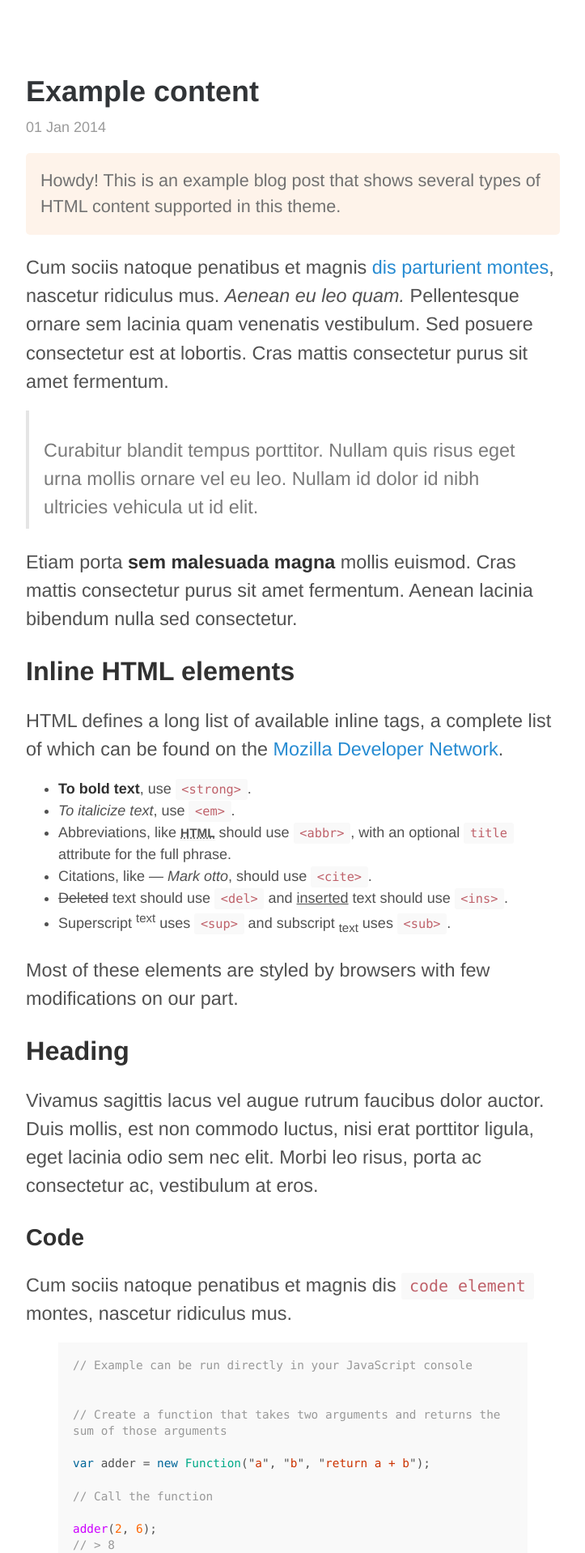
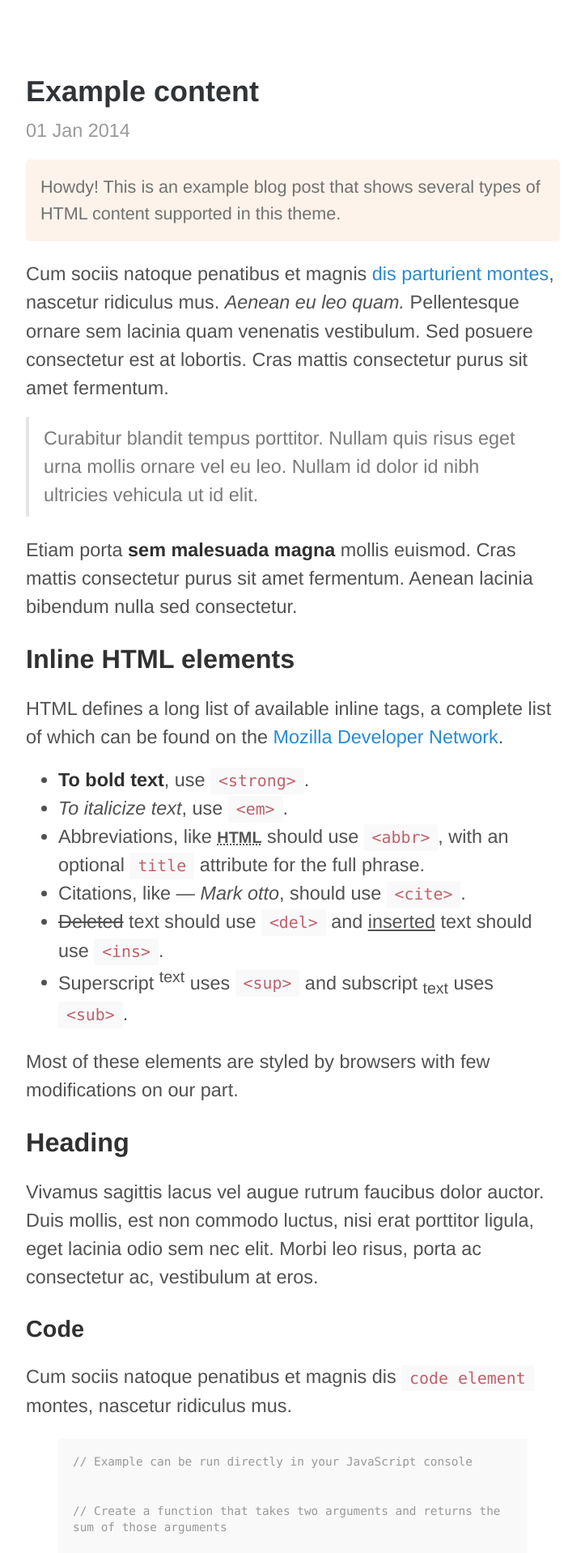
Before and after one commit to BryanSchuetz/culture-namer, a Jekyll site: the page built from index.html, in a window 1280 px wide. Shown: the top 1918 px of the page at 81% size, without its empty margins (278-1001 px from the left). Built offline with Jekyll 4.4.1, drawn with Linux system fonts in a browser that asks for light colours; Markdown is read by kramdown in place of the engine named in the settings; the list of posts is cut into pages by our own code; comment, search, counter and statistics services are not loaded.

Commit message:
typo scale

```diff
--- a/assets/_sass/typesetting.scss
+++ b/assets/_sass/typesetting.scss
@@ -2,6 +2,9 @@ html {
   font-family: "Proxima Nova", Helvetica, Arial, sans-serif;
   line-height: 1.5;
   font-size: 10px;
+}
+body{
+  font-size: 1.3rem;
 }
 a {
   color: #268bd2;
@@ -38,7 +41,6 @@ h4, h5, h6 {
 /* Body text */
 p {
   margin-bottom: 1rem;
-  font-size: 1.3rem
 }
 .lead {
   font-size: 1.5rem;
@@ -46,6 +48,12 @@ p {
 }
 .message{
   font-size: 1.2rem;
+}
+blockquote{
+  font-size: 1.3rem;
+  p{
+    margin-top: 0;
+  }
 }
 strong {
   color: #303030;
--- a/assets/css/site.scss
+++ b/assets/css/site.scss
@@ -22,7 +22,7 @@
  */
 
 .wrapper{
-  @include width(5);
+  @include width(4);
   margin: auto;
 }
 //—————————————————————//
@@ -34,6 +34,7 @@
   Zoomed out below 320 px
 */
 @media screen and (min-width: 15em) {
+
   body {
     color: #515151;
     background-color: #fff;
```
Also changed, not shown: _posts/2014-01-01-example-content.md (+0 -1 lines).
